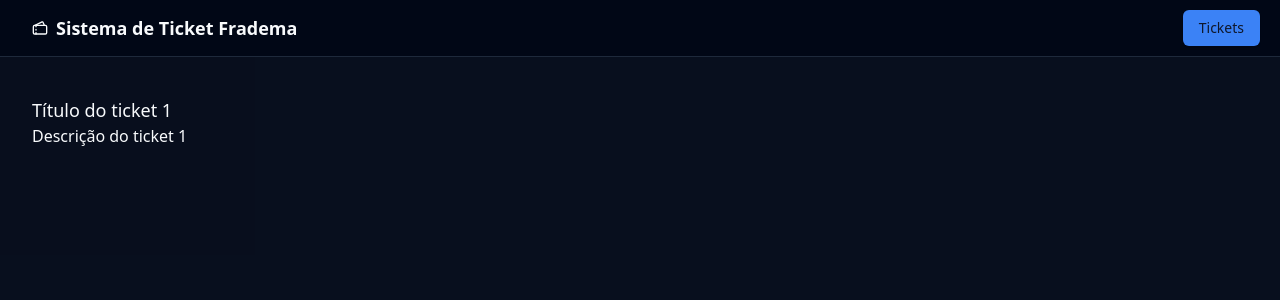
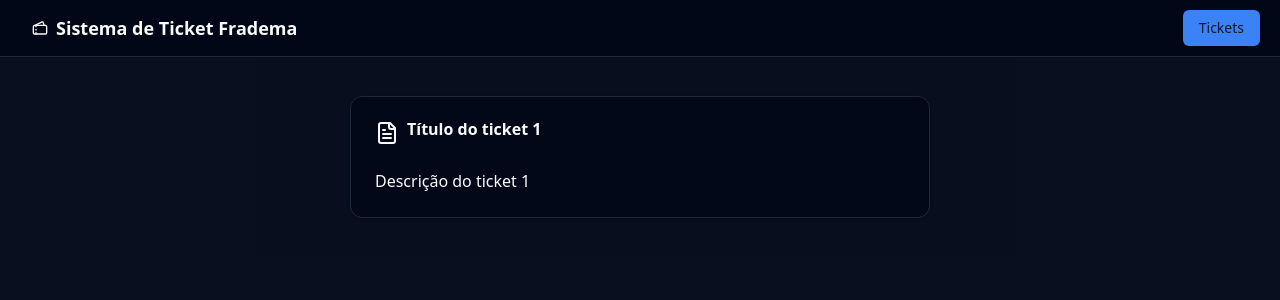
Before and after one commit to arinellipar/arinelli-ticket, a Next.js app: page /tickets/1 in a window 1280 px wide. Shown: the top 300 px of the page. Built offline with nearby package versions, Linux system fonts and the light colour scheme; what tailwindcss-animated would draw is missing.

Commit message:
features

```diff
--- a/src/app/tickets/[ticketId]/page.tsx
+++ b/src/app/tickets/[ticketId]/page.tsx
@@ -1,6 +1,7 @@
 import { Placeholder } from "@/components/placeholder";
 import { Button } from "@/components/ui/button";
 import { initialTickets } from "@/data";
+import { TicketItem } from "@/features/ticket/components/ticket-item";
 import { ticketsPath } from "@/paths";
 import Link from "next/link";
 
@@ -29,9 +30,8 @@
   }
 
   return (
-    <div>
-      <h2 className="text-lg">{ticket.title}</h2>
-      <p>{ticket.content}</p>
+    <div className="flex justify-center animate-fade-down animate-duration-2000">
+      <TicketItem ticket={ticket} isDetail={true} />
     </div>
   );
 };
--- a/src/features/ticket/components/ticket-item.tsx
+++ b/src/features/ticket/components/ticket-item.tsx
@@ -1,16 +1,18 @@
+import clsx from "clsx";
 import { Card, CardHeader, CardTitle, CardContent } from "@/components/ui/card";
 import { ticketPath } from "@/paths";
 import Link from "next/link";
 import { TICKET_ICONS } from "../constants";
 import { Ticket } from "../types";
-import { Icon, LucideSquareArrowUpRight } from "lucide-react";
+import { LucideSquareArrowUpRight } from "lucide-react";
 import { Button } from "@/components/ui/button";
 
 type TicketItemProps = {
   ticket: Ticket;
+  isDetail?: boolean;
 };
 
-const TicketItem = ({ ticket }: TicketItemProps) => {
+const TicketItem = ({ ticket, isDetail }: TicketItemProps) => {
   const detailButton = (
     <Button asChild variant={"outline"} size={"icon"}>
       <Link href={ticketPath(ticket.id)} className="text-sm underline">
@@ -20,7 +22,12 @@
   );
 
   return (
-    <div className="w-full max-w-[420px] flex gap-x-1">
+    <div
+      className={clsx("w-full  flex gap-x-1", {
+        "max-w-[580px]": isDetail,
+        "max-w-[420px]": !isDetail,
+      })}
+    >
       <Card key={ticket.id} className="w-full">
         <CardHeader>
           <CardTitle className="flex gap-x-2">
@@ -29,12 +36,19 @@
           </CardTitle>
         </CardHeader>
         <CardContent>
-          <span className="line-clamp-3 whitespace-break-spaces">
+          <span
+            className={clsx("whitespace-break-spaces", {
+              "line-clamp-3": !isDetail,
+            })}
+          >
             {ticket.content}
           </span>
         </CardContent>
       </Card>
-      <div className="flex flex-col gap-y-1">{detailButton}</div>
+
+      {isDetail ? null : (
+        <div className="flex flex-col gap-y-1">{detailButton}</div>
+      )}
     </div>
   );
 };
```
